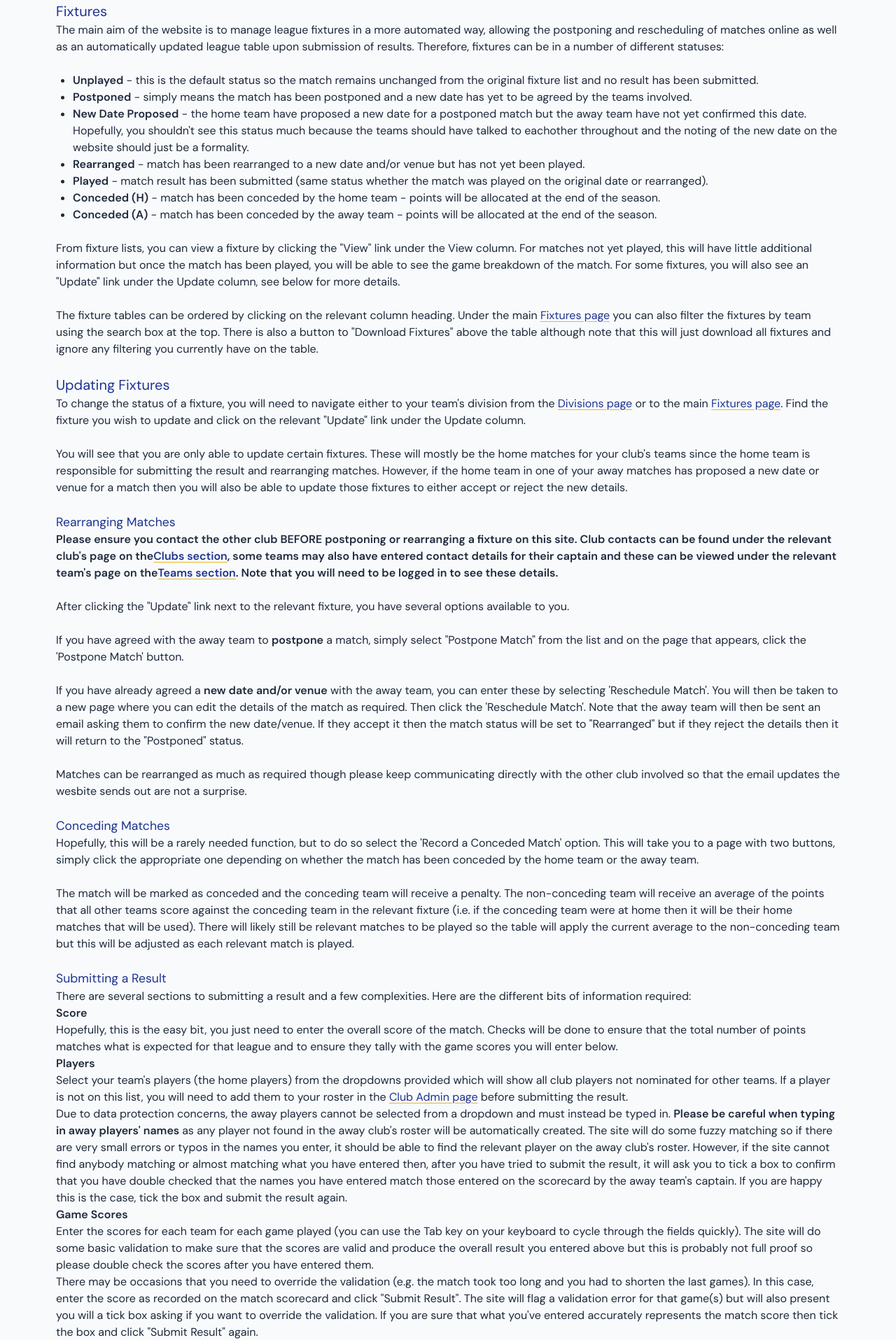
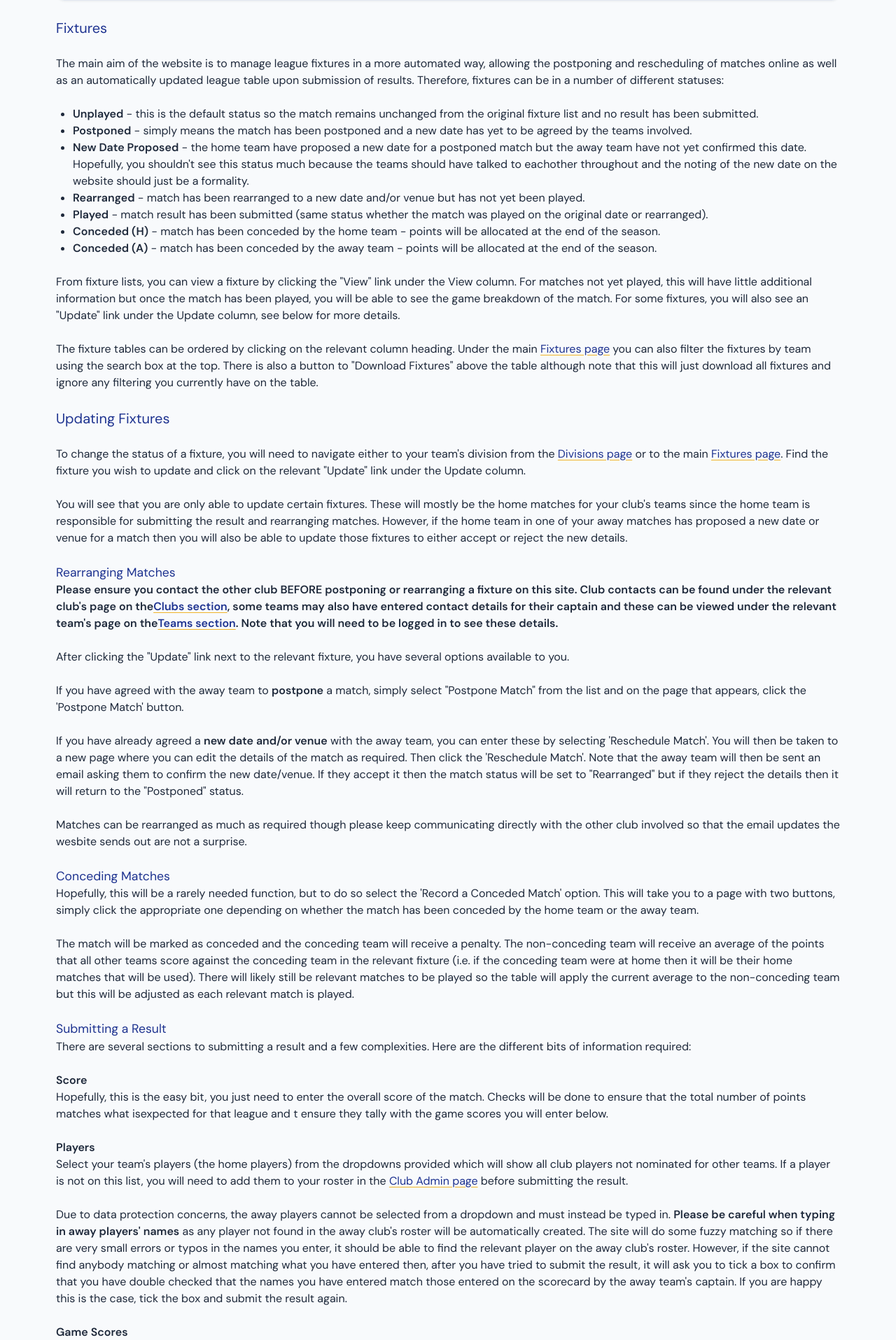
Before and after one commit to polorky/glos_badminton_league_website, a Django app: template league/templates/league/help.html in a window 1280 px wide. Shown: the part 1006-2921 px from the top of the page at 70% size. Run offline with Django 4.2, Linux system fonts and the light colour scheme; the template is opened without the code that fills it, so the values that code supplies are empty; some libraries are stand-ins or nearby versions.

Commit message:
Help updated

```diff
--- a/league/templates/league/help.html
+++ b/league/templates/league/help.html
@@ -11,6 +11,7 @@
     or for anything else related to the website, please email GlosBadWebsite@gmail.com</p>
 <br>
 <h2>User Permissions</h2>
+<br>
 <p>Most information on the website is available to anyone. The main exception to this is contact details which
     are mostly available only to users that are logged in to the website (although clubs have the option of
     entering public contact details for people wanting to join the club). There are then two levels of website
@@ -37,6 +38,7 @@
 </div>
 <br>
 <h2>Fixtures</h2>
+<br>
 <p>The main aim of the website is to manage league fixtures in a more automated way, allowing the postponing
     and rescheduling of matches online as well as an automatically updated league table upon submission of
     results. Therefore, fixtures can be in a number of different statuses:</p>
@@ -70,6 +72,7 @@
     download all fixtures and ignore any filtering you currently have on the table.</p>
 <br>
 <h2>Updating Fixtures</h2>
+<br>
 <p>To change the status of a fixture, you will need to navigate either to your team's division from the
     <a href="/divisions/home">Divisions page</a> or to the main <a href="/fixtures/home">Fixtures page</a>.
     Find the fixture you wish to update and click on the relevant "Update" link under the Update column.</p>
@@ -114,93 +117,135 @@
 <br>
 <h3>Submitting a Result</h3>
 
-<p>There are several sections to submitting a result and a few complexities. Here are the different bits of information required:</p>
-
+<p>There are several sections to submitting a result and a few complexities. Here are the different bits of
+    information required:</p>
+<br>
 <p><b>Score</b></p>
-<p>Hopefully, this is the easy bit, you just need to enter the overall score of the match. Checks will be done to ensure that the total number of points matches what is
-expected for that league and to ensure they tally with the game scores you will enter below.</p>
-
+<p>Hopefully, this is the easy bit, you just need to enter the overall score of the match. Checks will be done
+    to ensure that the total number of points matches what isexpected for that league and t  ensure they tally
+    with the game scores you will enter below.</p>
+<br>
 <p><b>Players</b></p>
-<p>Select your team's players (the home players) from the dropdowns provided which will show all club players not nominated for other teams. If a player is not on this list,
-you will need to add them to your roster in the <a href="/clubadmin">Club Admin page</a> before submitting the result.</p>
-<p>Due to data protection concerns, the away players cannot be selected from a dropdown and must instead be typed in. <b>Please be careful when typing in away players' names
-</b> as any player not found in the away club's roster will be automatically created. The site will do some fuzzy matching so if there are very small errors or typos in the
-names you enter, it should be able to find the relevant player on the away club's roster. However, if the site cannot find anybody matching or almost matching what you have
-entered then, after you have tried to submit the result, it will ask you to tick a box to confirm that you have double checked that the names you have entered match those
-entered on the scorecard by the away team's captain. If you are happy this is the case, tick the box and submit the result again.</p>
-
+<p>Select your team's players (the home players) from the dropdowns provided which will show all club players
+    not nominated for other teams. If a player is not on this list, you will need to add them to your roster in
+    the <a href="/clubadmin">Club Admin page</a> before submitting the result.</p>
+<br>
+<p>Due to data protection concerns, the away players cannot be selected from a dropdown and must instead be typed
+    in. <b>Please be careful when typing in away players' names</b> as any player not found in the away club's
+    roster will be automatically created. The site will do some fuzzy matching so if there are very small errors
+    or typos in the names you enter, it should be able to find the relevant player on the away club's roster.
+    However, if the site cannot find anybody matching or almost matching what you have entered then, after you
+    have tried to submit the result, it will ask you to tick a box to confirm that you have double checked that
+    the names you have entered match those entered on the scorecard by the away team's captain. If you are happy
+    this is the case, tick the box and submit the result again.</p>
+<br>
 <p><b>Game Scores</b></p>
-<p>Enter the scores for each team for each game played (you can use the Tab key on your keyboard to cycle through the fields quickly). The site will do some basic validation
-to make sure that the scores are valid and produce the overall result you entered above but this is probably not full proof so please double check the scores after you have
-entered them.</p>
-<p>There may be occasions that you need to override the validation (e.g. the match took too long and you had to shorten the last games). In this case, enter the score as
-recorded on the match scorecard and click "Submit Result". The site will flag a validation error for that game(s) but will also present you will a tick box asking if you
-want to override the validation. If you are sure that what you've entered accurately represents the match score then tick the box and click "Submit Result" again.</p>
-
+<p>Enter the scores for each team for each game played (you can use the Tab key on your keyboard to cycle through
+    the fields quickly). The site will do some basic validation to make sure that the scores are valid and produce
+    the overall result you entered above but this is probably not full proof so please double check the scores
+    after you have entered them. If any of the games were forfeited, select the forfeiting team (home/away) from
+    the relevant dropdown under the forfeit columns.</p>
+<br>
+<p>There may be occasions that you need to override the validation (e.g. the match took too long and you had to
+    shorten the last games). In this case, enter the score as recorded on the match scorecard and click "Submit
+    Result". The site will flag a validation error for that game(s) but will also present you will a tick box
+    asking if you want to override the validation. If you are sure that what you've entered accurately represents
+    the match score then tick the box and click "Submit Result" again.</p>
+<br>
 <p><b>Submit Result</b></p>
-<p>Once you have entered all the above information, click the "Submit Result" button. <b>If you do NOT get a screen that confirms that your result has been submitted
-successfully then there are likely errors on the form.</b> You may need to scroll down the page to find them but they should be in red text. There are two scenarios
-mentioned above when you will need to tick a box to confirm the information you have entered is correct but once these are ticked, you should be able to submit the result
-successfully, assuming there are no other issues.</p>
-<p>Once submitted, the result should be instantly viewable in the relevant division page with the division table updated accordingly.</p>
-
+<p>Once you have entered all the above information, click the "Submit Result" button. <b>If you do NOT get a screen
+    that confirms that your result has been submitted successfully then there are likely errors on the form.</b>
+    You may need to scroll down the page to find them but they should be in red text. There are two scenarios
+    mentioned above when you will need to tick a box to confirm the information you have entered is correct but
+    once these are ticked, you should be able to submit the result successfully, assuming there are no other
+    issues.</p>
+<br>
+<p>Once submitted, the result should be instantly viewable in the relevant division page with the division table
+    updated accordingly.</p>
+<br>
 <h2>Club Admin</h2>
-<p>The <a href="/clubadmin">Club Admin page</a> contains a number of administrative functions some more important than others. These are listed below in rough order of importance. Note that you
-will need to be logged in to view the Club Admin page for your club.</p>
-
+<br>
+<p>The <a href="/clubadmin">Club Admin page</a> contains a number of administrative functions some more important
+    than others. These are listed below in rough order of importance. Note that you will need to be logged in to
+    view the Club Admin page for your club.</p>
+<br>
 <h3>Player Roster</h3>
-<p>This is the most important part of the Club Admin page as it will record which players have been nominated for which teams and how many times they have played for each team.
-Also, players must be on your roster for them to be available to select when submitting a result for your club (see above). Further, if somebody plays in an away match for
-your club but is not on the roster then they will be automatically added to your roster when the home club submits the result so please try to add players before they play
-matches.</p>
-<p>The roster will also, hopefully, give you an easy way to track how many games each player has played and therefore which teams they are still eligible for.</p>
-<p>To <b>add a new player</b>, simply enter their full name in the box under the "Add a New Club Player" section and select their gender then click the "Add Player" button.
-You should see them immediately added to your club's roster.</p>
-<p><b>Please ensure player names are entered into the website in the <u>exact</u> same format as they will be recorded on match scorecards as when your club plays away
-matches, the away team will be typing the name in manually and the site will be looking for a match. If you've used different formats then it might fail to find the right
-player and created a new player instead.</b></p>
-<p>Please note that you cannot edit or delete a player because it would potentially cause issues with the database. If you do need to amend or delete a player, please contact
-the GlosBadWebsite@gmail.com address.</p>
-
+<p>This is the most important part of the Club Admin page as it will record which players have been nominated for
+    which teams and how many times they have played for each team. Also, players must be on your roster for them
+    to be available to select when submitting a result for your club (see above). Further, if somebody plays in an
+    away match for your club but is not on the roster then you will receive an email asking for confirmation that
+    that player should be created.</p>
+<br>
+<p>The roster will also, hopefully, give you an easy way to track how many games each player has played and
+    therefore which teams they are still eligible for.</p>
+<br>
+<p>To <b>add a new player</b>, simply enter their full name in the box under the "Add a New Club Player" section
+    and select their gender then click the "Add Player" button. You should see them immediately added to your
+    club's roster.</p>
+<br>
+<p><b>Please ensure player names are entered into the website in the <u>exact</u> same format as they will be
+    recorded on match scorecards as when your club plays away matches, the away team will be typing the name in
+    manually and the site will be looking for a match. If you've used different formats then it might fail to find
+    the right player and created a new player instead.</b></p>
+<br>
+<p>Please note that you cannot edit or delete a player because it would potentially cause issues with the database.
+    If you do need to amend or delete a player, please contact GlosBadWebsite@gmail.co.</p>
+<br>
 <h3>Team Nominations</h3>
-<p>At the beginning of the season, you will see a "Team Nomination" section at the top of the page. Clicking on the link in the text below will take you to the nomination
-forms.</p>
-<p>If you have no more than one team in each league then the site will notify you that you have no nominations to make. If you have multiple teams in any league, you should
-have a nomination form to complete for all but the lowest team.</p>
-<p>Simply select the players you wish to nominate for each team from the dropdown menus. Note that you will need to have added the players to your club roster before doing
-this (see above). Once happy with the selections, click the relevant "Save" button. <b>Note that each "Save" button only saves the nominations for the team immediately above
-it so you will need to click a button for each team that you want to save.</b></p>
-
+<p>At the beginning of the season, you will see a "Team Nomination" section at the top of the page. Clicking on the
+    link will take you to the nomination forms.</p>
+<br>
+<p>If you have no more than one team in each league then the site will notify you that you have no nominations to
+    make. If you have multiple teams in any league, you should have a nomination form to complete for all but the
+    lowest team.</p>
+<br>
+<p>Simply select the players you wish to nominate for each team from the dropdown menus. Note that you will need to
+    have added the players to your club roster before doing this (see above). Once happy with the selections, click
+    the relevant "Save" button. <b>Note that each "Save" button only saves the nominations for the team immediately
+    above it so you will need to click a button for each team that you want to save.</b></p>
+<br>
 <h3>Club Contacts</h3>
-<p>You can use this section of the website to keep your club contacts up to date. Note that there are publicly available ones so if you have a generic club email address,
-you can enter it here. These contact details will be available to anybody accessing your club's page under the <a href="/clubs/home">Clubs section</a> and are mainly
-designed for use by new players interested in joining the club. You can also add a link to your club's website if you have one, as well as create a blurb giving some
-details about your club to prospective members. All this is completely optional so its up to your club how you use this.</p>
-<p>By contrast, the league contacts will only be available to people who are logged into the website so are designed for communication from other clubs or league admins.
-These are obviously more important to keep up to date to ensure a smooth running of the league.</p>
+<p>You can use this section of the website to keep your club contacts up to date. Note that there are publicly
+    available ones so if you have a generic club email address, you can enter it here. These contact details will
+    be available to anybody accessing your club's page under the <a href="/clubs/home">Clubs section</a> and are
+    mainly designed for use by new players interested in joining the club. You can also add a link to your club's
+    website if you have one, as well as create a blurb giving some details about your club to prospective members.
+    All this is completely optional so its up to your club how you use this.</p>
+<br>
+<p>By contrast, the league contacts will only be available to people who are logged into the website so are
+    designed for communication from other clubs or league admins. These are obviously more important to keep up to
+    date to ensure a smooth running of the league.</p>
+<br>
 <p>To update and details, just overwrite what is already there and click "Update Contact Details".</p>
-
+<br>
 <h3>Change Club Password</h3>
-<p>As you might imagine, this section provides a link to change your club's password. Please note that as each club has a single login, if you do change the password,
-please ensure everybody at your club who needs to use the website has the new password. The website admin does not have access to these passwords but can reset it if
-required, please try not to forget your password too often!</p>
-
+<p>As you might imagine, this section provides a link to change your club's password. Please note that as each club
+    has a single login, if you do change the password, please ensure everybody at your club who needs to use the
+    website has the new password. The website admin does not have access to these passwords but can reset it if
+    required, please try not to forget your password too often!</p>
+<br>
 <h3>Add a New Venue</h3>
-<p>If you start playing matches at a new venue during the season, then you will need to add this venue to th website before you can rearrange matches to that venue.
-Simply type in the name, address and any additional information you think would be useful to visiting teams (e.g. parking information) and click "Add Venue". It should
-be immediately available in the <a href="/venues/home">Venues section</a> and available to select when rearranging games. You will note that in various places, venues
-are shown on a map. New venues will not automatically show on this and will need to be added by the website admin who will get an email whenever a new venue is created.</p>
-
+<p>If you start playing matches at a new venue during the season, then you will need to add this venue to th website
+    before you can rearrange matches to that venue. Simply type in the name, address and any additional information
+    you think would be useful to visiting teams (e.g. parking information) and click "Add Venue". It should be
+    immediately available in the <a href="/venues/home">Venues section</a> and available to select when rearranging
+    games. You will note that in various places, venues are shown on a map. New venues will not automatically show
+    on this and will need to be added by the website admin who will get an email whenever a new venue is created.</p>
+<br>
 <h3>Club Nights</h3>
-<p>This is a very optional function but if you want to record when your club nights are for prospective members, you can do it here. Simply pick the venue from the dropdown
-(or add it as mentioned above, if its not there) and enter the timings (e.g. Mondays 7-9pm) then click "Add Club Night". It should then instantly appear in the table below.
-You can also delete club nights if you've made a typo or something's changed.</p>
-
+<p>This is a very optional function but if you want to record when your club nights are for prospective members,
+    you can do it here. Simply pick the venue from the dropdown (or add it as mentioned above, if its not there)
+    and enter the timings (e.g. Mondays 7-9pm) then click "Add Club Night". It should then instantly appear in the
+    table below. You can also delete club nights if you've made a typo or something's changed.</p>
+<br>
 <h2>Clubs</h2>
-<p>The <a href="/clubs/home">Clubs page</a> simply has a list of league clubs and a map of league venues with the clubs that play at them. This page is designed to help
-new players find a club. Clicking on a club name will take you to that club's page which might contain the following information (the items marked "optional" will depend
-on whether the club has entered details via the Club Admin page, see above):</p>
-<ul>
+<br>
+<p>The <a href="/clubs/home">Clubs page</a> simply has a list of league clubs and a map of league venues with the
+    clubs that play at them. This page is designed to help new players find a club. Clicking on a club name will
+    take you to that club's page which might contain the following information (the items marked "optional" will
+    depend on whether the club has entered details via the Club Admin page, see above):</p>
+<br>
+<p><ul style="list-style-type:disc;padding-left: 1.5rem;">
     <li>Club infomation (optional)</li>
     <li>Club website (optional)</li>
     <li>Public contact information (optional)</li>
@@ -208,17 +253,23 @@ on whether the club has entered details via the Club Admin page, see above):</p>
     <li>Club nights (optional)</li>
     <li>League match venues (based on matches in current season)</li>
     <li>Club teams</li>
-</ul>
-
+</ul></p>
+<br>
 <h2>Teams</h2>
-<p>The <a href="/teams/home">Teams page</a> lists all the active league teams. Clicking on a team will give you links to their club's page, the page for the division
-the team plays in and the fixtures for that team. If you are logged into the site, you will also see contact details for the team captain if the club has entered any.
-If the team is from your club and you are logged in, you will be able to update the captain's details by entering them into the boxes provided and clicking "Update Details".</p>
-
+<br>
+<p>The <a href="/teams/home">Teams page</a> lists all the active league teams. Clicking on a team will give you
+    links to their club's page, the page for the division the team plays in and the fixtures for that team. If you
+    are logged into the site, you will also see contact details for the team captain if the club has entered any.
+    If the team is from your club and you are logged in, you will be able to update the captain's details by
+    entering them into the boxes provided and clicking "Update Details".</p>
+<br>
 <h2>Venues</h2>
-<p>The <a href="/venues/home">Venues page</a> lists all league venues and shows them on a map. Clicking on a venue will show you it's address and any additional information
-the home club has provided. It will also list the clubs that play matches there and provide a Google map of the venue. If you are logged in and your club is one of those that
-have matches at that venue then you will be able to edit the details of the venue, clicking "Update Details" will save any changes you make. As noted above, if you need to
-add a new venue, you can do so from the Club Admin page.</p>
-
+<br>
+<p>The <a href="/venues/home">Venues page</a> lists all league venues and shows them on a map. Clicking on a venue
+    will show you it's address and any additional information the home club has provided. It will also list the
+    clubs that play matches there and provide a Google map of the venue. If you are logged in and your club is one
+    of those that have matches at that venue then you will be able to edit the details of the venue, clicking
+    "Update Details" will save any changes you make. As noted above, if you need to add a new venue, you can do so
+    from the Club Admin page.</p>
+<br>
 {% endblock content %}
```
